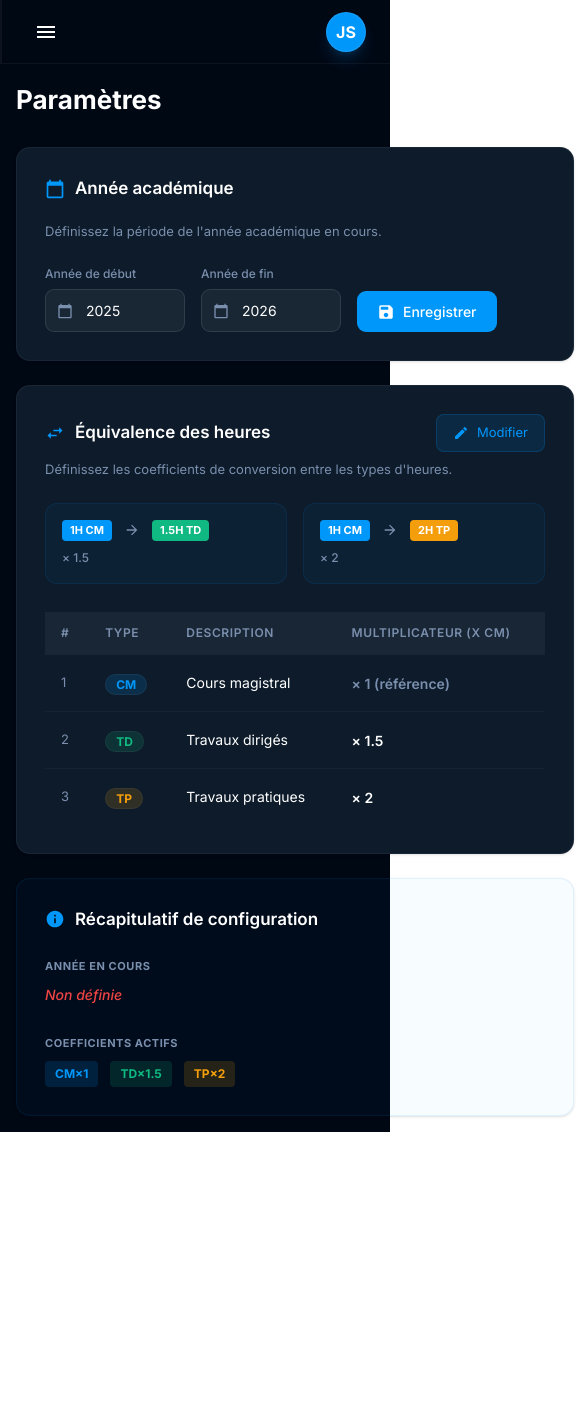
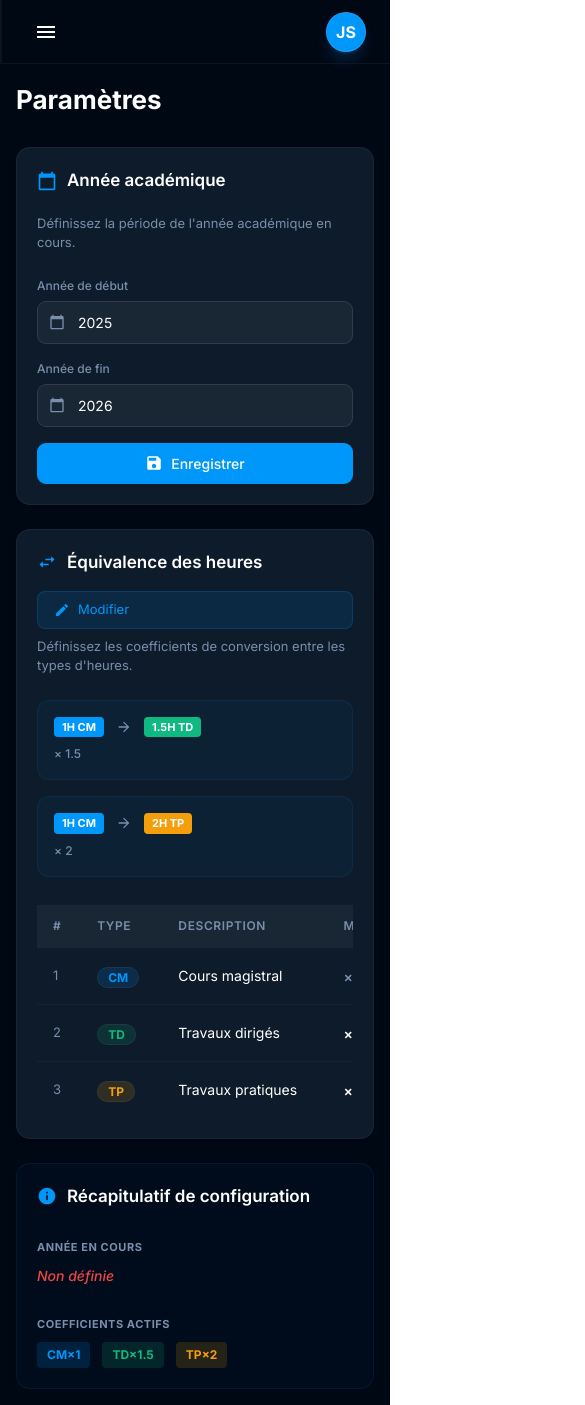
Before and after one commit to EvoDev225/GestionHeurSup, a React (Vite) app in the folder frontend/: page /dashboard-admin-parametres in a window 390 px wide. Shown: the whole page, 585 px wide, since content can reach past the window. Before the commit the page ends 1132 px from the top, so only its background shows below. Built offline with nearby package versions, Linux system fonts and the light colour scheme.

Commit message:
responsivité de la page des paramètres

```diff
--- a/frontend/src/components/Admin/DashboardAdminParametres.jsx
+++ b/frontend/src/components/Admin/DashboardAdminParametres.jsx
@@ -85,21 +85,19 @@ const DashboardAdminParametres = () => {
   };
 
   return (
-    <div className="min-h-screen bg-[#000814] flex">
+    <div className="min-h-screen bg-[#000814]">
       <Sidebar isOpen={isSidebarOpen} onClose={() => setIsSidebarOpen(false)} />
-
-      <div className="flex-1 flex flex-col min-h-screen">
       <Navbar onMenuClick={() => setIsSidebarOpen(!isSidebarOpen)} userName="John Smith" userRole="Administrateur" />
 
       <motion.main
         initial="hidden" animate="visible" variants={containerVariants}
-          className="mt-16 text-white md:ml-57.5 transition-all duration-300 p-4 md:p-6"
+        className="mt-16 text-white md:ml-57.5 transition-all duration-300 min-h-[calc(100vh-64px)] p-4 md:p-6"
       >
         <h1 className="text-[26px] font-bold mb-7">Paramètres</h1>
 
         {/* SECTION 1 — ANNÉE ACADÉMIQUE */}
-          <motion.div variants={itemVariants} className="bg-[#0D1B2A] border border-white/5 p-7 rounded-[14px] mb-6 shadow-sm">
-            <div className="flex items-center justify-between mb-5">
+        <motion.div variants={itemVariants} className="bg-[#0D1B2A] border border-white/5 p-5 md:p-7 rounded-[14px] mb-6 shadow-sm">
+            <div className="flex flex-col sm:flex-row sm:items-center justify-between gap-4 mb-5">
               <div className="flex items-center gap-2.5">
                 <MdCalendarToday className="text-[#0097FB] text-xl" />
                 <h2 className="text-[17px] font-semibold">Année académique</h2>
@@ -114,36 +112,36 @@ const DashboardAdminParametres = () => {
 
             <p className="text-[#7A8FAD] text-[13px] mb-6">Définissez la période de l'année académique en cours.</p>
 
-            <div className="flex flex-wrap gap-4 items-end">
-              <div className="flex flex-col gap-1.5">
+            <div className="flex flex-col sm:flex-row flex-wrap gap-4 items-end">
+              <div className="flex flex-col gap-1.5 w-full sm:w-auto">
                 <label className="text-[#7A8FAD] text-[12px] font-medium">Année de début</label>
                 <div className="relative flex items-center">
                   <MdCalendarToday className="absolute left-3 text-[#7A8FAD] text-[16px]" />
                   <input
                     type="text" placeholder="2025"
                     value={anneeDebut} onChange={e => setAnneeDebut(e.target.value)}
-                    className="bg-white/5 border border-white/10 rounded-[9px] py-2.5 pl-10 pr-3.5 text-[14px] w-[140px] outline-none focus:border-[#0097FB] transition-colors"
+                    className="bg-white/5 border border-white/10 rounded-[9px] py-2.5 pl-10 pr-3.5 text-[14px] w-full sm:w-[140px] outline-none focus:border-[#0097FB] transition-colors"
                   />
                 </div>
               </div>
 
               <MdArrowForward className="text-[#7A8FAD] text-xl mb-3 self-center hidden sm:block" />
 
-              <div className="flex flex-col gap-1.5">
+              <div className="flex flex-col gap-1.5 w-full sm:w-auto">
                 <label className="text-[#7A8FAD] text-[12px] font-medium">Année de fin</label>
                 <div className="relative flex items-center">
                   <MdCalendarToday className="absolute left-3 text-[#7A8FAD] text-[16px]" />
                   <input
                     type="text" placeholder="2026"
                     value={anneeFin} onChange={e => setAnneeFin(e.target.value)}
-                    className="bg-white/5 border border-white/10 rounded-[9px] py-2.5 pl-10 pr-3.5 text-[14px] w-[140px] outline-none focus:border-[#0097FB] transition-colors"
+                    className="bg-white/5 border border-white/10 rounded-[9px] py-2.5 pl-10 pr-3.5 text-[14px] w-full sm:w-[140px] outline-none focus:border-[#0097FB] transition-colors"
                   />
                 </div>
               </div>
 
               <button
                 onClick={handleSaveAnnee}
-                className="bg-[#0097FB] hover:opacity-85 text-white rounded-[9px] px-5 py-2.5 text-[14px] font-medium flex items-center gap-2 transition-all"
+                className="bg-[#0097FB] hover:opacity-85 text-white rounded-[9px] px-5 py-2.5 text-[14px] font-medium flex items-center justify-center gap-2 transition-all w-full sm:w-auto"
               >
                 <MdSave size={18} />
                 Enregistrer
@@ -159,8 +157,8 @@ const DashboardAdminParametres = () => {
         </motion.div>
 
         {/* SECTION 2 — ÉQUIVALENCES DES HEURES */}
-          <motion.div variants={itemVariants} className="bg-[#0D1B2A] border border-white/5 p-7 rounded-[14px] mb-6 shadow-sm">
-            <div className="flex items-center justify-between mb-2">
+        <motion.div variants={itemVariants} className="bg-[#0D1B2A] border border-white/5 p-5 md:p-7 rounded-[14px] mb-6 shadow-sm">
+            <div className="flex flex-col sm:flex-row sm:items-center justify-between gap-4 mb-2">
               <div className="flex items-center gap-2.5">
                 <MdSwapHoriz className="text-[#0097FB] text-xl" />
                 <h2 className="text-[17px] font-semibold">Équivalence des heures</h2>
@@ -189,7 +187,7 @@ const DashboardAdminParametres = () => {
             <p className="text-[#7A8FAD] text-[13px] mb-6">Définissez les coefficients de conversion entre les types d'heures.</p>
 
             {/* Explication visuelle */}
-            <div className="flex flex-wrap gap-4 mb-7">
+            <div className="grid grid-cols-1 sm:grid-cols-2 gap-4 mb-7">
               {equivalences.filter(e => e.type !== "CM").map(eq => (
                 <div key={eq.id} className="bg-[#0097FB]/5 border border-[#0097FB]/10 p-4 rounded-xl flex-1 min-w-[200px]">
                   <div className="flex items-center gap-3">
@@ -254,8 +252,8 @@ const DashboardAdminParametres = () => {
         </motion.div>
 
         {/* SECTION 3 — RÉCAPITULATIF */}
-          <motion.div variants={itemVariants} className="bg-[#0097FB]/[0.03] border border-[#0097FB]/10 p-7 rounded-[14px] shadow-sm">
-            <div className="flex items-center gap-2.5 mb-5">
+        <motion.div variants={itemVariants} className="bg-[#0097FB]/[0.03] border border-[#0097FB]/10 p-5 md:p-7 rounded-[14px] shadow-sm">
+            <div className="flex items-center gap-2.5 mb-6">
               <MdInfo className="text-[#0097FB] text-xl" />
               <h2 className="text-[17px] font-semibold">Récapitulatif de configuration</h2>
             </div>
@@ -274,7 +272,7 @@ const DashboardAdminParametres = () => {
 
               <div>
                 <label className="text-[#7A8FAD] text-[11px] uppercase font-bold tracking-wider">Coefficients actifs</label>
-                <div className="flex gap-3 mt-2">
+                <div className="flex flex-wrap gap-3 mt-2">
                   {equivalences.map(eq => (
                     <div key={eq.type} className={`px-2.5 py-1 rounded text-[12px] font-bold ${
                       eq.type === "CM" ? "bg-[#0097FB]/15 text-[#0097FB]" :
@@ -289,7 +287,6 @@ const DashboardAdminParametres = () => {
             </div>
         </motion.div>
       </motion.main>
-      </div>
 
       {/* TOAST NOTIFICATION */}
       <AnimatePresence>
```
Lines whose indentation alone changed are shown as unchanged.
